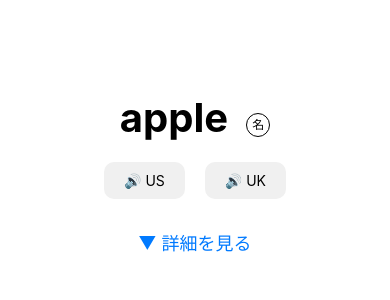
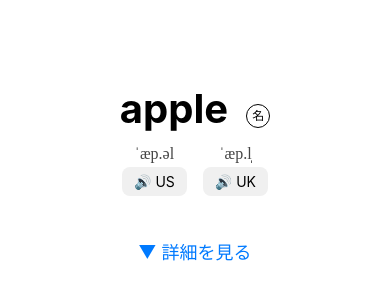
Before and after one commit to konanMiyagi/eitan-app, a React Native app: screen / in a window 390 px wide. Shown: the part 248-548 px from the top of the page. Built offline with nearby package versions, Linux system fonts and the light colour scheme.

Commit message:
発音記号の追加とスラッシュの削除

```diff
--- a/Screens/WordScreen.tsx
+++ b/Screens/WordScreen.tsx
@@ -54,18 +54,25 @@ export default function WordScreen() {
 
           {/* 音声再生ボタン */}
           <View style={styles.audioButtons}>
+            <View style={styles.audioItem}>
+              <Text style={styles.phonetic}>{word.phonetics.us}</Text>
               <TouchableOpacity
                 onPress={() => playSound(word.audio?.us)}
-              style={styles.audioButton}
+                style={styles.speakerButton}
               >
-              <Text>🔊 US</Text>
+                <Text style={styles.speakerText}>🔊 US</Text>
               </TouchableOpacity>
+            </View>
+
+            <View style={styles.audioItem}>
+              <Text style={styles.phonetic}>{word.phonetics.uk}</Text>
               <TouchableOpacity
                 onPress={() => playSound(word.audio?.uk)}
-              style={styles.audioButton}
+                style={styles.speakerButton}
               >
-              <Text>🔊 UK</Text>
+                <Text style={styles.speakerText}>🔊 UK</Text>
               </TouchableOpacity>
+            </View>
           </View>
 
           {/* 意味・例文表示アコーディオン */}
@@ -111,7 +118,36 @@ const styles = StyleSheet.create({
     marginVertical: 10,
     color: "#1E90FF",
   },
-  phonetic: { fontSize: 18 },
+  phonetic: {
+    fontSize: 16,
+    color: "#444",
+    marginBottom: 4,
+    fontFamily: "serif", // より発音記号っぽく
+  },
+  audioButtons: {
+    flexDirection: "row",
+    justifyContent: "center",
+    gap: 16,
+    marginVertical: 12,
+  },
+  audioButton: {
+    backgroundColor: "#f0f0f0",
+    paddingVertical: 10,
+    paddingHorizontal: 20,
+    borderRadius: 10,
+  },
+  audioItem: {
+    alignItems: "center",
+  },
+  speakerButton: {
+    backgroundColor: "#f0f0f0",
+    borderRadius: 8,
+    paddingVertical: 6,
+    paddingHorizontal: 12,
+  },
+  speakerText: {
+    fontSize: 14,
+  },
   toggleText: {
     marginTop: 30,
     fontSize: 18,
@@ -129,17 +165,6 @@ const styles = StyleSheet.create({
     fontWeight: "bold",
     marginBottom: 5,
   },
-  audioButtons: {
-    flexDirection: "row",
-    marginTop: 20,
-    gap: 20,
-  },
-  audioButton: {
-    backgroundColor: "#f0f0f0",
-    paddingVertical: 10,
-    paddingHorizontal: 20,
-    borderRadius: 10,
-  },
   posCircle: {
     width: 24,
     height: 24,
--- a/assets/jsonData/begginer_words.json
+++ b/assets/jsonData/begginer_words.json
@@ -2,7 +2,7 @@
     {
       "word": "apple",
       "partOfSpeech": "noun",
-      "phonetics": { "us": "/ˈæp.əl/", "uk": "/ˈæp.l̩/" },
+      "phonetics": { "us": "ˈæp.əl", "uk": "ˈæp.l̩" },
       "meanings": [
         {
           "ja": "リンゴ（果物）",
@@ -18,7 +18,7 @@
     {
       "word": "banana",
       "partOfSpeech": "noun",
-      "phonetics": { "us": "/bəˈnæn.ə/", "uk": "/bəˈnɑː.nə/" },
+      "phonetics": { "us": "bəˈnæn.ə", "uk": "bəˈnɑː.nə" },
       "meanings": [
         {
           "ja": "バナナ",
```
Lines whose indentation alone changed are shown as unchanged.
